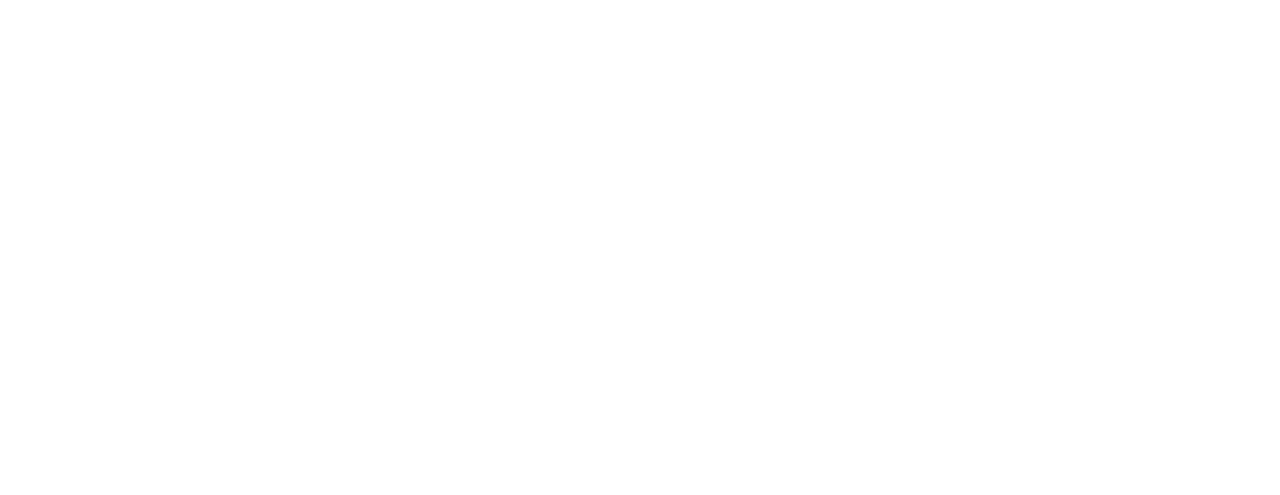
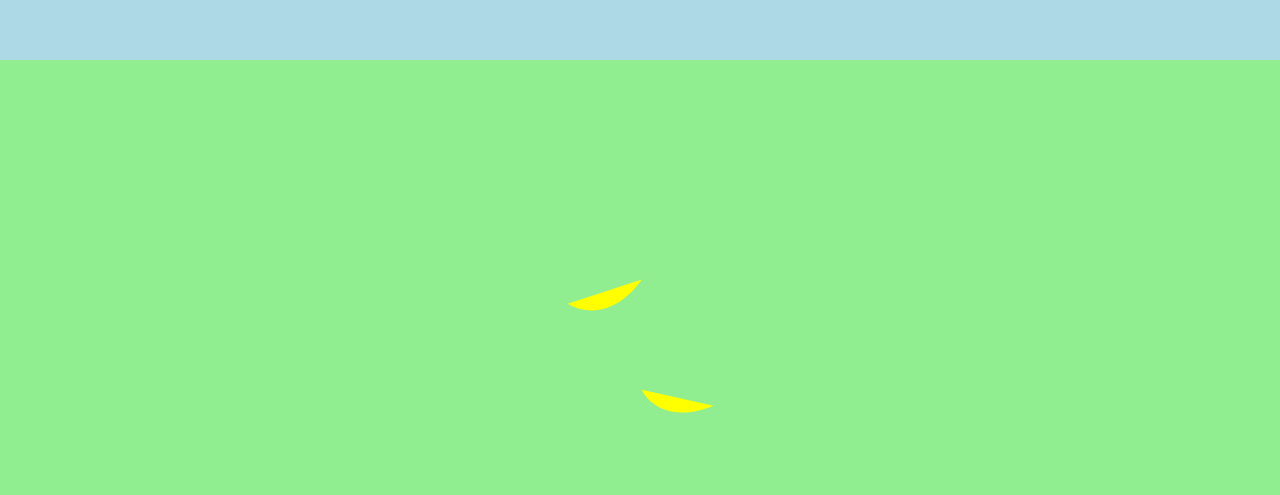
Before and after one commit to PiotrDrajewicz/Earth-App, a Next.js app: page /svgPage in a window 1280 px wide. Before the commit this address had no page. Shown: the part 779-1274 px from the top of the page. Before the commit the page ends 839 px from the top, so only its background shows below. Built offline with nearby package versions, Linux system fonts and the light colour scheme.

Commit message:
SVG animation is working, need to finish it.

```diff
--- a/app/globals.css
+++ b/app/globals.css
@@ -260,13 +260,38 @@
 .line-container {
     text-align: center;
     overflow: hidden;
-    width: 80vw;
-    height: 80vh;
-    position: absolute;
     z-index: 10000;
+    background-color: lightsalmon;
+    height: 100vh;
+    width: 100%;
 }
 
 .line-svg {
     height: 100%;
-    display: inline-block;
+    /* display: inline-block; */
 }
+
+/* test */
+
+.all-section {
+    height: 200vh;
+    /* display: flex;
+    flex-direction: column;
+    align-items: center; */
+}
+
+.random-container {
+    background-color: lightblue;
+    height: 100vh;
+}
+
+.svg-test-container {
+    background-color: lightgreen;
+    height: 100vh;
+    text-align: center;
+}
+
+.line-test-svg {
+    height: 80%;
+    /* padding-top: 20rem; */
+}
--- a/app/page.tsx
+++ b/app/page.tsx
@@ -12,7 +12,7 @@
 import CityPhotos from "./CityPhotos";
 import wavesAboutUs from '../public/layered-waves-haikei3.svg';
 import bottomWaves from '../public/bottomWaves.svg';
-import ServicesLines from "./ServicesLines2";
+import ServicesLines from "./ServicesLines";
 import { useInView } from "react-intersection-observer";
 
 
--- /dev/null
+++ b/app/svgPage/page.tsx
@@ -0,0 +1,69 @@
+'use client'
+import { useRef, useEffect } from 'react';
+import { useInView } from 'react-intersection-observer';
+
+const SvgPage: React.FC = () => {
+    let pathRef = useRef<any>();
+    let lineContainerRef = useRef<any>();
+    let randomContainer = useRef<any>();
+    const { ref, inView, entry } = useInView({
+        threshold: 0,
+    });
+
+    function animateOnScroll(value: any) {
+        let svgLength = pathRef.current.getTotalLength();
+        //długość jednego
+        pathRef.current.style.strokeDasharray = svgLength/1;
+        pathRef.current.style.strokeDashoffset = svgLength;
+        let draw = svgLength * value;
+
+        pathRef.current.style.strokeDashoffset = svgLength - draw;
+        // console.log(value);
+    }
+
+    useEffect(() => {
+        // if (inView) {
+            const handleScroll = () => {
+                // const value = window.scrollY / 1000;
+                const value = (((document.documentElement.scrollTop-260)/716)*1)/2;
+                // const value = ((document.documentElement.scrollTop - lineContainerRef.current.scrollHeight));
+                // console.log('value: ', ((document.documentElement.scrollTop - lineContainerRef.current.scrollHeight)));
+                // console.log('value: ', lineContainerRef.current.clientHeight);
+
+                //2
+                let height = lineContainerRef.current.clientHeight;
+                let scrollHeight = document.documentElement.scrollHeight - height;
+                let scrollTop = lineContainerRef.current.scrollTop;
+                let percent = Math.floor(scrollTop/scrollHeight * 100);
+                // console.log('percent: ', ((document.documentElement.scrollTop)/(document.documentElement.scrollHeight))*200);
+                console.log(((document.documentElement.scrollTop-260)/716)*1);
+                animateOnScroll(value);
+            }
+
+            window.addEventListener('scroll', handleScroll);
+
+            return () => {
+                window.removeEventListener('scroll', handleScroll);
+            }
+        // }
+
+    }, [])
+
+    return (
+        <section className="all-section">
+
+            <div ref={randomContainer} className="random-container">
+                random
+            </div>
+
+            <div ref={lineContainerRef} className="svg-test-container">
+                <svg ref={ref} className="line-test-svg" viewBox="0 0 168 722" fill="yellow" preserveAspectRatio="xMidYMax meet">
+                    <path ref={pathRef} d="M85.5 0.5V247.5M85.5 247.5C73.5 265.833 40 297 2 275M85.5 247.5V372M85.5 372V493M85.5 372C89.6984 381.258 101.74 394.41 123 397.174C134.654 398.689 149.079 397.082 166.5 390M85.5 493C71.8333 512.333 36 545.2 2 522M85.5 493V628.5C110.5 644.167 145.5 682.8 85.5 712C10.5 748.5 21.5 645.5 60 656.5" stroke="#F82121" stroke-width="4"/>
+                </svg>
+
+            </div>
+        </section>
+    )
+}
+
+export default SvgPage;
--- a/package.json
+++ b/package.json
@@ -14,6 +14,7 @@
     "@types/node": "20.2.1",
     "@types/react": "18.2.6",
     "@types/react-dom": "18.2.4",
+    "framer-motion": "^10.12.16",
     "next": "13.4.3",
     "react": "18.2.0",
     "react-dom": "18.2.0",
```
Also changed, not shown: app/ServicesLines.tsx (+26 -35 lines), app/ServicesLines2.tsx (+31 -0 lines), 1 other file (tests, documents, lock files or other folders).
